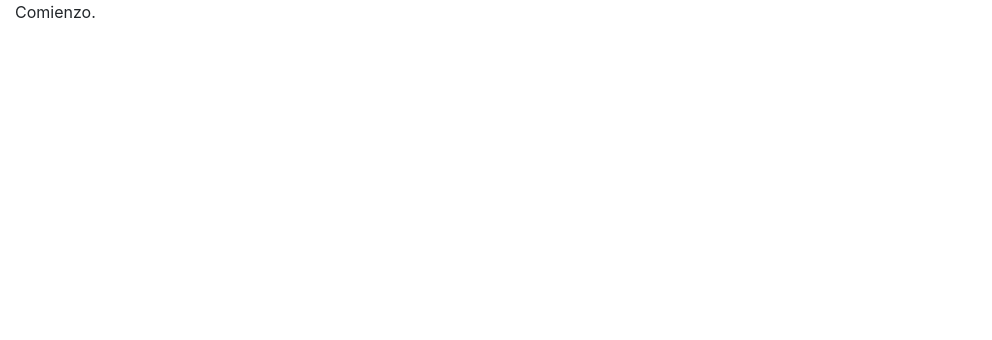
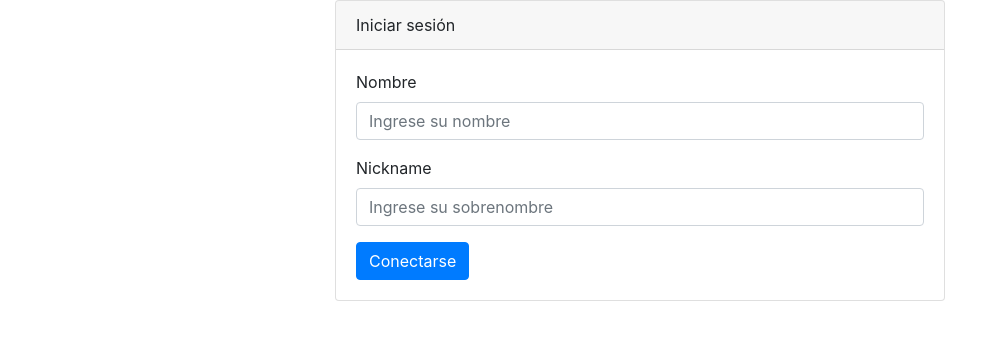
Before and after one commit to xenartro/trabajo-final, a React (Create React App) app in the folder client/: page / in a window 1280 px wide. Shown: the top 340 px of the page, without its empty margins (0-992 px from the left). Built offline with nearby package versions, Linux system fonts and the light colour scheme.

Commit message:
Agregar punto de entrada y servicios de conexión

```diff
--- a/client/src/components/containers/Start.jsx
+++ b/client/src/components/containers/Start.jsx
@@ -1,8 +1,94 @@
 import Layout from 'components/layout/External';
+import { Alert, Button, Card, Col, Form, Row, Spinner } from 'react-bootstrap';
+import { connect } from 'services/connection';
+import { Redirect } from 'react-router-dom';
+import { useState } from 'react';
+import { useUserContext } from 'components/context/User';
+
+const emptyUser = {
+  name: '',
+  nickname: ''
+};
+
+const states = {
+  READY: 1,
+  CONNECTING: 2,
+  ERROR: 3,
+  SUCCESS: 4,
+};
 
 const Start = () => {
+  const userContext = useUserContext();
+  const [user, setUser] = useState(userContext.user || emptyUser);
+  const [state, setState] = useState(states.READY);
+
+  function handleChange(e) {
+    setUser({ ...user, [e.currentTarget.name]: e.currentTarget.value });
+  }
+
+  function handleSubmit(e) {
+    e.preventDefault();
+
+    userContext.set(user);
+
+    setState(states.CONNECTING);
+
+    try {
+      connect();
+
+      setState(states.SUCCESS);
+    } catch (e) {
+      console.error(e);
+
+      setState(states.ERROR);
+    }
+  }
+
+  if (state === states.SUCCESS) {
+    return <Redirect to="/chat" />;
+  }
+
   return (
-    <Layout>Comienzo.</Layout>
+    <Layout>
+      <Row>
+        <Col md={{ offset: 3, span: 6 }}>
+          <Card>
+            <Card.Header>Iniciar sesión</Card.Header>
+            <Card.Body>
+              {state === states.ERROR && <Alert type="danger">Error al conectar.</Alert>}
+
+              <Form onSubmit={handleSubmit}>
+                <Form.Group>
+                  <Form.Label>Nombre</Form.Label>
+                  <Form.Control name="name" placeholder="Ingrese su nombre" value={user.name} onChange={handleChange} required />
+                </Form.Group>
+                <Form.Group>
+                  <Form.Label>Nickname</Form.Label>
+                  <Form.Control name="nickname" placeholder="Ingrese su sobrenombre" value={user.nickname} onChange={handleChange} required />
+                </Form.Group>
+                {state === states.READY && (
+                  <Button variant="primary" type="submit">
+                    Conectarse
+                  </Button>
+                )}
+                {state === states.CONNECTING && (
+                  <Button variant="primary" disabled>
+                    <Spinner
+                      as="span"
+                      animation="grow"
+                      size="sm"
+                      role="status"
+                      aria-hidden="true"
+                    />
+                    {' '}Conectando...
+                  </Button>
+                )}
+              </Form>
+            </Card.Body>
+          </Card>
+        </Col>
+      </Row>
+    </Layout>
   )
 }
 
--- a/client/src/components/context/User.jsx
+++ b/client/src/components/context/User.jsx
@@ -9,18 +9,15 @@ const UserContextProvider = ({ children }) => {
   const value = {
     user,
     set: (user) => {
-      setUser(user);
-      storeUser(user);
+      setUser(storeUser(user));
     }
   };
 
   return <UserContext.Provider value={value}>{children}</UserContext.Provider>;
 }
 
-export const useUser = () => {
-  const context = useContext(UserContext);
-
-  return context?.user;
+export const useUserContext = () => {
+  return useContext(UserContext);
 }
 
 export default UserContextProvider;
--- a/client/src/components/layout/Client.jsx
+++ b/client/src/components/layout/Client.jsx
@@ -1,5 +1,5 @@
-import { init, send } from 'services/commands';
-import { useState, useEffect } from 'react';
+import { send } from 'services/commands';
+import { useState } from 'react';
 import { Accordion, Card, Container, Row, Col } from 'react-bootstrap';
 
 const ClientLayout = () => {
@@ -16,11 +16,6 @@ const ClientLayout = () => {
 
     setCommand('');
   }
-
-  useEffect(() => {
-    init();
-  }, []);
-
 
   return (
     <Container fluid>
--- /dev/null
+++ b/client/src/services/connection.js
@@ -0,0 +1,13 @@
+import { init as initCommandsService } from 'services/commands';
+
+let connected = false;
+
+export function connect() {
+  initCommandsService();
+
+  connected = true;
+}
+
+export function isConnected() {
+  return connected;
+}
--- a/client/src/services/user.js
+++ b/client/src/services/user.js
@@ -17,7 +17,9 @@ export function getUser() {
 }
 
 export function setUser(user) {
-  currentUser = user;
+  currentUser = new User(user);
 
   localStorage.setItem('user', JSON.stringify(user));
+
+  return currentUser;
 }
```
